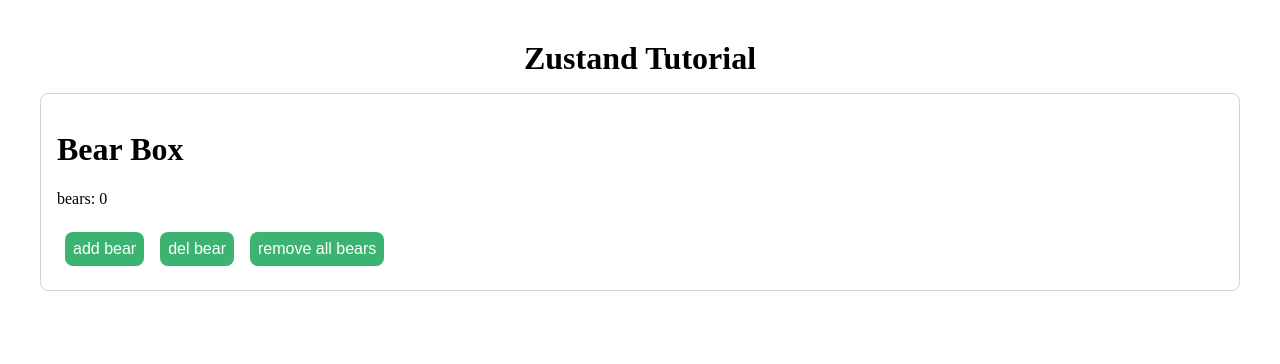
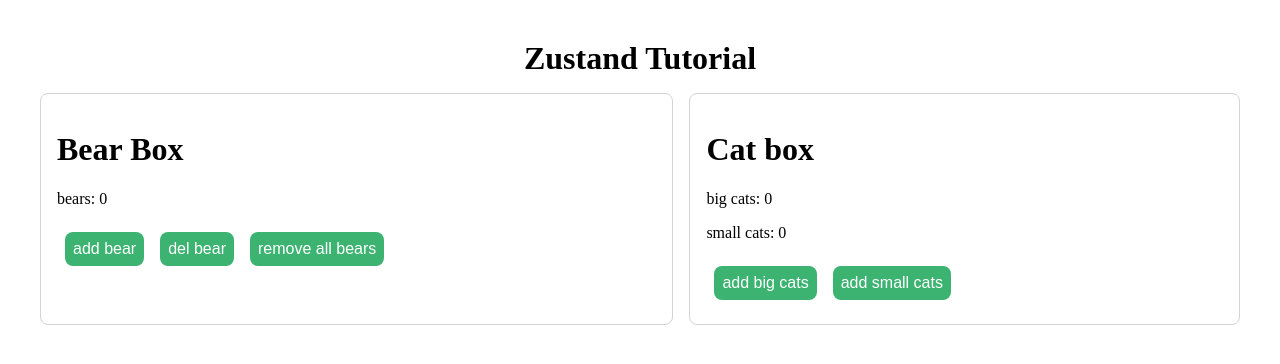
Before and after one commit to Latrevion/zustand_demo, a React (Vite) app: page / in a window 1280 px wide. Shown: the top 364 px of the page. Built offline with nearby package versions, Linux system fonts and the light colour scheme.

Commit message:
immer set get

```diff
--- a/package.json
+++ b/package.json
@@ -10,6 +10,7 @@
     "preview": "vite preview"
   },
   "dependencies": {
+    "immer": "^10.0.2",
     "react": "^18.2.0",
     "react-dom": "^18.2.0",
     "zustand": "^4.3.8"
--- a/src/App.tsx
+++ b/src/App.tsx
@@ -1,4 +1,5 @@
 import { BearBox } from "./components/BearBox";
+import CatBox from "./components/CatBox";
 
 function App() {
   return (
@@ -6,6 +7,7 @@
       <h1>Zustand Tutorial</h1>
       <div>
         <BearBox />
+        <CatBox></CatBox>
       </div>
     </div>
   );
--- /dev/null
+++ b/src/components/CatBox.tsx
@@ -0,0 +1,20 @@
+import React from "react";
+import { useCatStore } from "../stores/catStore";
+
+const CatBox = () => {
+  const { cats, increaseBigCats, increaseSmallCats, summary } = useCatStore();
+  console.log(summary());
+  return (
+    <div className="box">
+      <h1>Cat box</h1>
+      <p>big cats: {cats.bigCats}</p>
+      <p>small cats: {cats.smallCats}</p>
+      <div>
+        <button onClick={increaseBigCats}>add big cats</button>
+        <button onClick={increaseSmallCats}>add small cats</button>
+      </div>
+    </div>
+  );
+};
+
+export default CatBox;
--- /dev/null
+++ b/src/stores/catStore.ts
@@ -0,0 +1,31 @@
+import { create } from "zustand";
+import { immer } from "zustand/middleware/immer";
+
+type TCatStoreState = {
+  cats: { smallCats: number; bigCats: number };
+  increaseBigCats: () => void;
+  increaseSmallCats: () => void;
+  summary: () => number;
+};
+
+export const useCatStore = create<TCatStoreState>()(
+  immer((set, get) => ({
+    cats: {
+      smallCats: 0,
+      bigCats: 0,
+    },
+    increaseBigCats: () =>
+      set((state) => {
+        state.cats.bigCats++;
+      }),
+    increaseSmallCats: () =>
+      set((state) => {
+        state.cats.smallCats++;
+      }),
+
+    summary: () => {
+      const total = get().cats.bigCats + get().cats.smallCats;
+      return total;
+    },
+  }))
+);
```
Also changed, not shown: src/stores/bearStore.ts (renamed from src/stores/bearStore.tsx), 1 other file (tests, documents, lock files or other folders).
